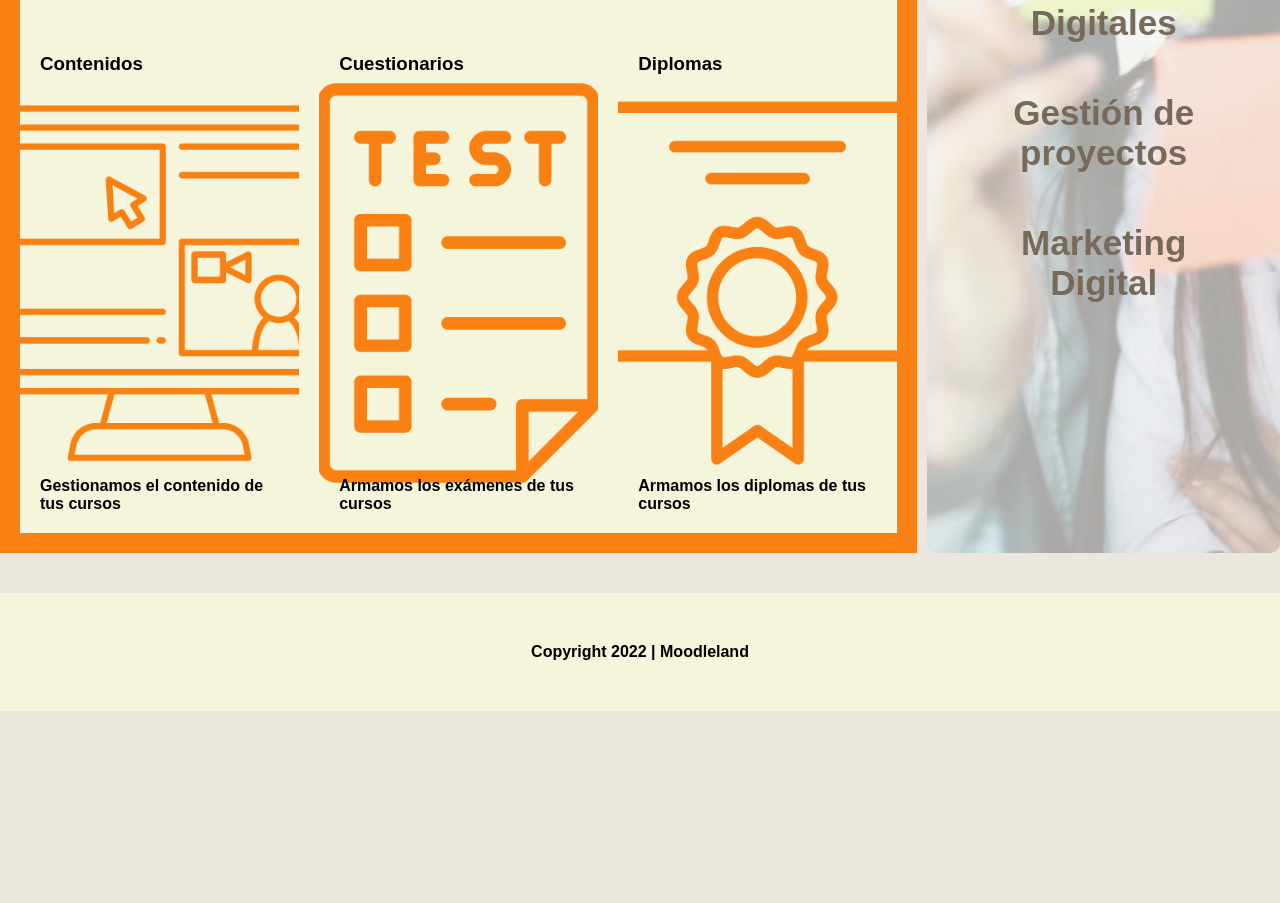
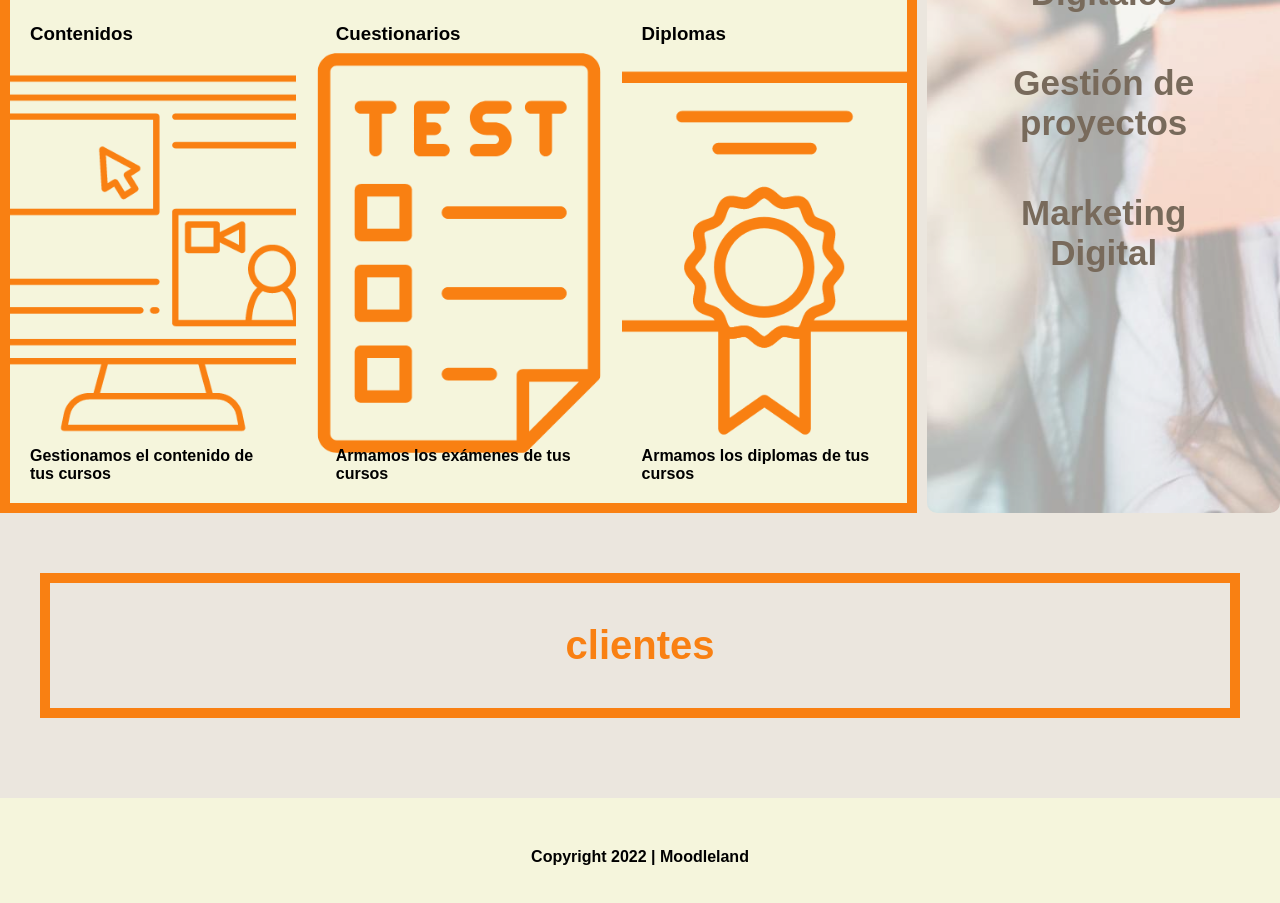
Before and after one commit to javiermary/Moodleland_Javier_Mary, a plain HTML site: page index.html in a window 1280 px wide. Shown: the part 1469-2372 px from the top of the page. Before the commit the page ends 2180 px from the top, so only its background shows below. Drawn offline with Linux system fonts and the light colour scheme; a web font is replaced by a local one.

Commit message:
Agregué imagenes de Clientes - título Clientes y css Clientes

```diff
--- a/css/style.css
+++ b/css/style.css
@@ -55,7 +55,7 @@ h1{
     color: #F98012;
     padding: 40px;
     text-align: center;
-    border: 20px solid #F98012;
+    border: 10px solid #F98012;
     margin: 50px 40px 50px 40px;
     }
 
@@ -101,7 +101,7 @@ h1{
     gap:20px;
     justify-items: center;
     background-color: beige;
-    border: 20px solid #F98012;
+    border: 10px solid #F98012;
 
 }
 
@@ -247,6 +247,15 @@ color: #2c1805;
 /*Media Query - FIN*/
 
 
+.clientes{
+    color: #F98012;
+    padding: 40px;
+    text-align: center;
+    font-size: 40px;
+    border: 10px solid #F98012;
+    margin: 50px 40px 50px 40px;
+}
+
 
 .video{
     display: flex;
@@ -262,7 +271,6 @@ color: #2c1805;
 }
 
 
-
 footer{
     display: flex;
     justify-content: center;
@@ -271,9 +279,3 @@ footer{
     margin-bottom: 0px;
     background-color: beige;
 }
-
-
-/* Sction - NOSOTROS
-
-
-*/
--- a/index.html
+++ b/index.html
@@ -102,6 +102,11 @@
     </section>
 </section>
 
+<section>
+<h4 class="clientes">clientes</h4>
+
+</section>
+
 
 
 <footer id="footer">
```
Also changed, not shown: images/Cliente1.jpg (added), images/Cliente10.jpg (added), images/Cliente11.jpg (added), images/Cliente12.jpg (added), images/Cliente2.jpg (added), images/Cliente3.jpg (added), images/Cliente4.jpg (added), images/Cliente5.jpg (added), images/Cliente6.jpg (added), images/Cliente7.jpg (added), images/Cliente8.jpg (added), images/Cliente9.jpg (added).
